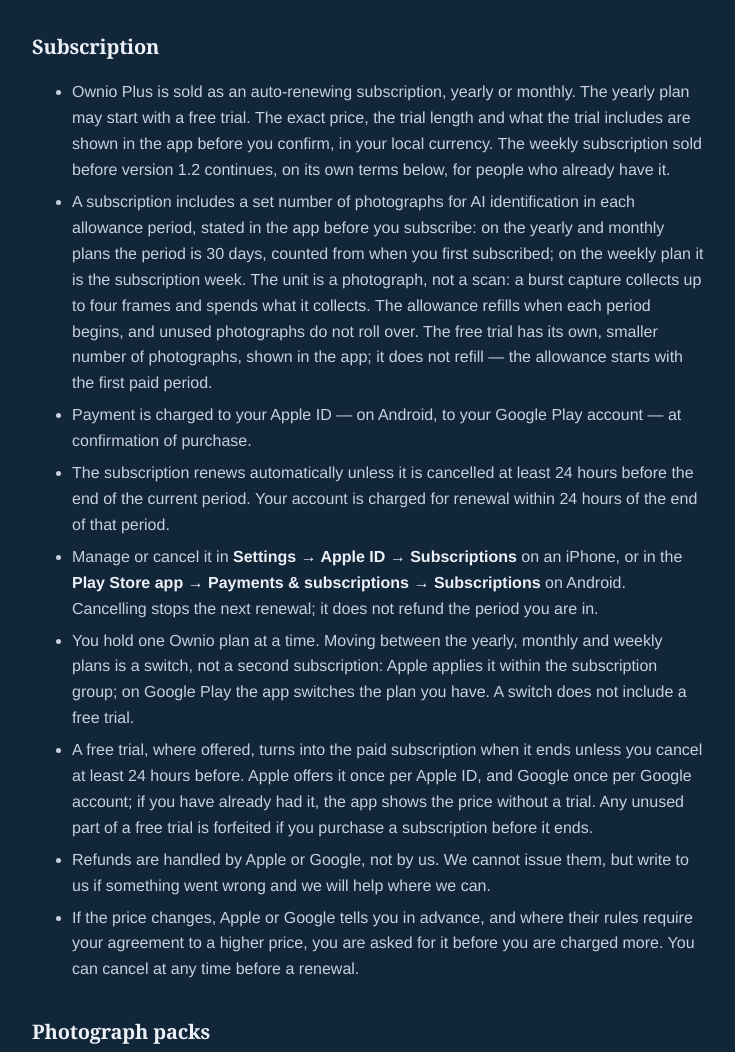
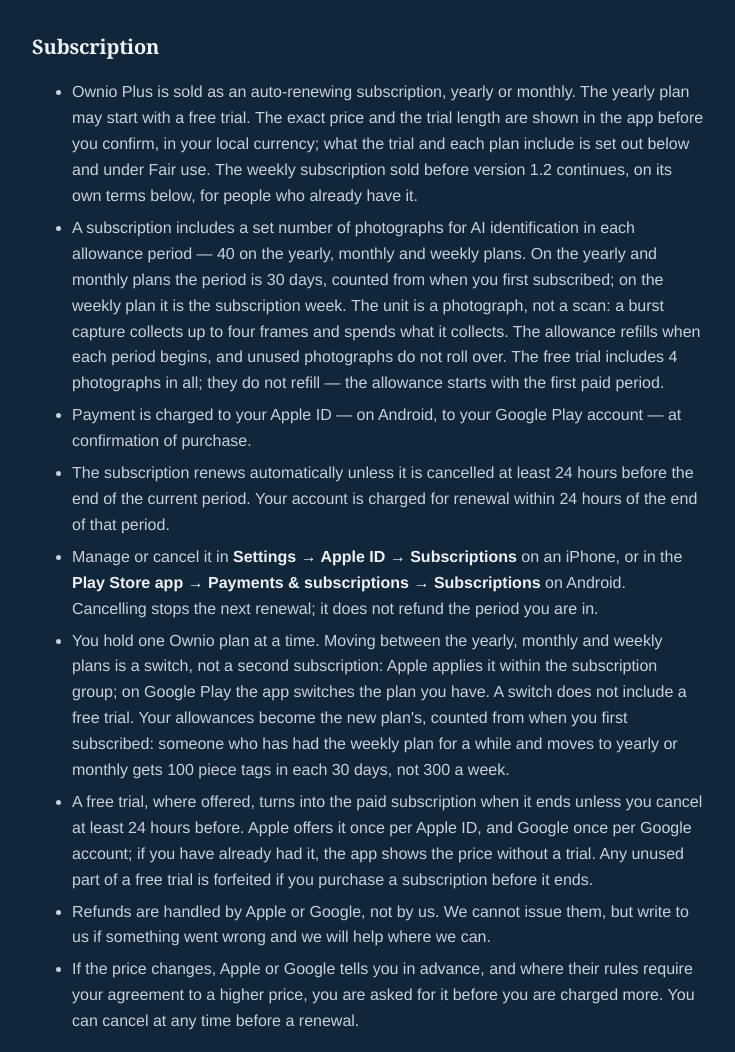
Before and after one commit to mustafasalimerek-bit/ownio-legal, a plain HTML site: page terms.html in a window 1280 px wide. Shown: the part 1127-2179 px from the top of the page, without its empty margins (272-1007 px from the left). Drawn offline with Linux system fonts and the light colour scheme.

Commit message:
1.2.0 terms: the numbers themselves, not 'shown in the app'
The paywall shows price and trial length only, and on iOS its Terms link is
Apple's EULA, so the terms now state what they used to defer: 40 room
photographs on every plan, 4 in the trial; packing suggestions are Plus
(the free tier's 3 a week are outfit requests); Plus gives 8 packing
suggestions per 30 days (there is no AI week plan); and moving from the
weekly plan applies the new plan's allowances counted from the first
subscription. Final-gate finding (Fable 5.2, P1).

Co-Authored-By: Claude Opus 5.5 <noreply@anthropic.com>

```diff
--- a/terms.html
+++ b/terms.html
@@ -63,19 +63,18 @@
   <h2>Subscription</h2>
   <ul>
     <li>Ownio Plus is sold as an auto-renewing subscription, yearly or monthly. The
-      yearly plan may start with a free trial. The exact price, the trial length and
-      what the trial includes are shown in the app before you confirm, in your local
-      currency. The weekly subscription sold before version 1.2 continues, on its
+      yearly plan may start with a free trial. The exact price and the trial length
+      are shown in the app before you confirm, in your local currency; what the trial
+      and each plan include is set out below and under Fair use. The weekly subscription sold before version 1.2 continues, on its
       own terms below, for people who already have it.</li>
     <li>A subscription includes a set number of photographs for AI identification
-      in each allowance period, stated in the app before you subscribe: on the
+      in each allowance period — 40 on the yearly, monthly and weekly plans. On the
       yearly and monthly plans the period is 30 days, counted from when you first
       subscribed; on the weekly plan it is the subscription week. The unit is a
       photograph, not a scan: a burst capture collects up to four frames and spends
       what it collects. The allowance refills when each period begins, and unused
-      photographs do not roll over. The free trial has its own, smaller number of
-      photographs, shown in the app; it does not refill — the allowance starts with
-      the first paid period.</li>
+      photographs do not roll over. The free trial includes 4 photographs in all; they
+      do not refill — the allowance starts with the first paid period.</li>
     <li>Payment is charged to your Apple ID — on Android, to your Google Play
       account — at confirmation of purchase.</li>
     <li>The subscription renews automatically unless it is cancelled at least 24
@@ -88,7 +87,10 @@
     <li>You hold one Ownio plan at a time. Moving between the yearly, monthly and
       weekly plans is a switch, not a second subscription: Apple applies it within
       the subscription group; on Google Play the app switches the plan you have.
-      A switch does not include a free trial.</li>
+      A switch does not include a free trial. Your allowances become the new plan's,
+      counted from when you first subscribed: someone who has had the weekly plan for a
+      while and moves to yearly or monthly gets 100 piece tags in each 30 days, not 300
+      a week.</li>
     <li>A free trial, where offered, turns into the paid subscription when it
       ends unless you cancel at least 24 hours before. Apple offers it once per
       Apple ID, and Google once per Google account; if you have already had it, the app shows the price without a
@@ -136,11 +138,12 @@
   <p>The closet's AI has allowances of its own, separate from the photographs:</p>
   <ul>
     <li>Without a subscription: 15 piece tags for the life of the installation, and
-      3 outfit or packing requests in any 7 days.</li>
+      3 outfit requests in any 7 days. Packing suggestions for a trip are part of Ownio
+      Plus; a packing list you write yourself is free.</li>
     <li>During the free trial: 30 piece tags and 10 outfit or packing requests in all.</li>
     <li>With Ownio Plus, yearly or monthly: 300 piece tags in the first 30 days and
-      100 in each 30 days after that; 6 outfit requests a day; and 8 trip or week
-      plans in each 30 days.</li>
+      100 in each 30 days after that; 6 outfit requests a day; and 8 packing
+      suggestions for trips in each 30 days.</li>
     <li>With the weekly subscription: 300 piece tags in each subscription week and 15
       outfit or packing requests a day.</li>
   </ul>
```
